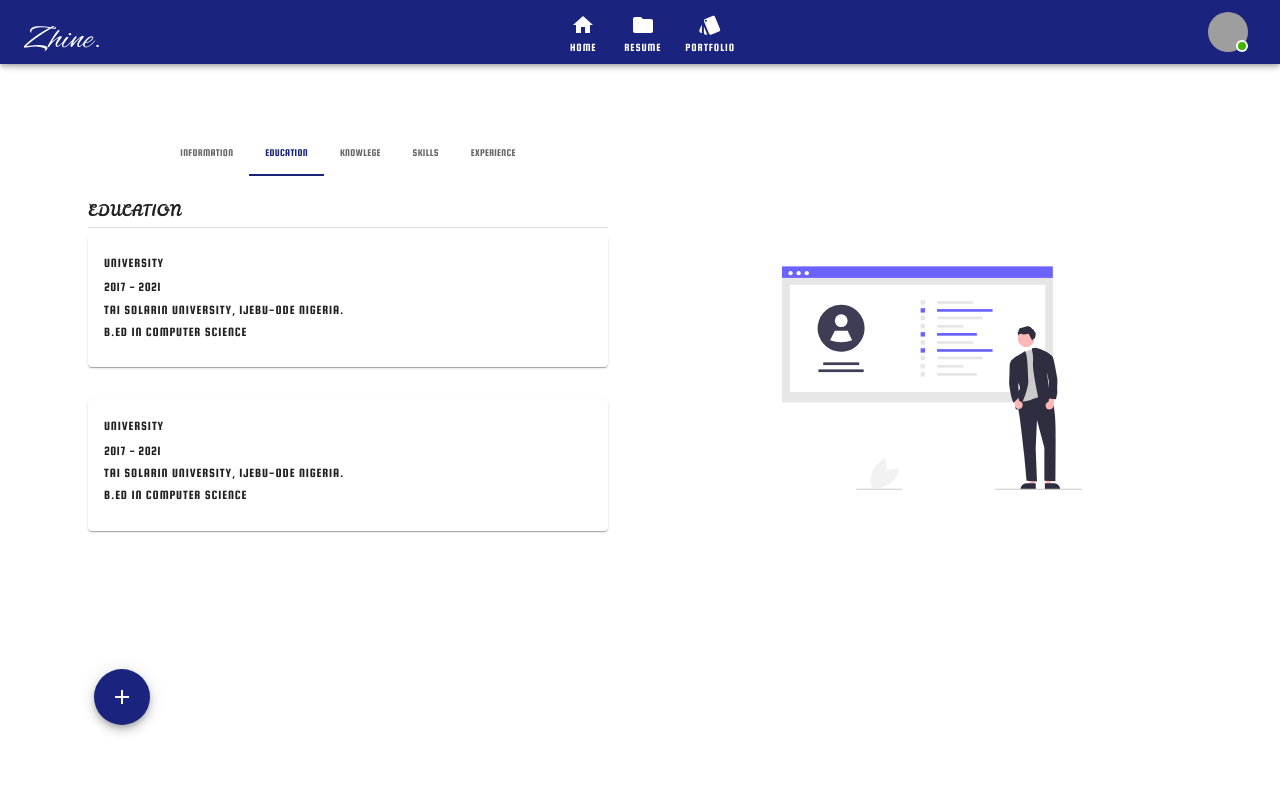
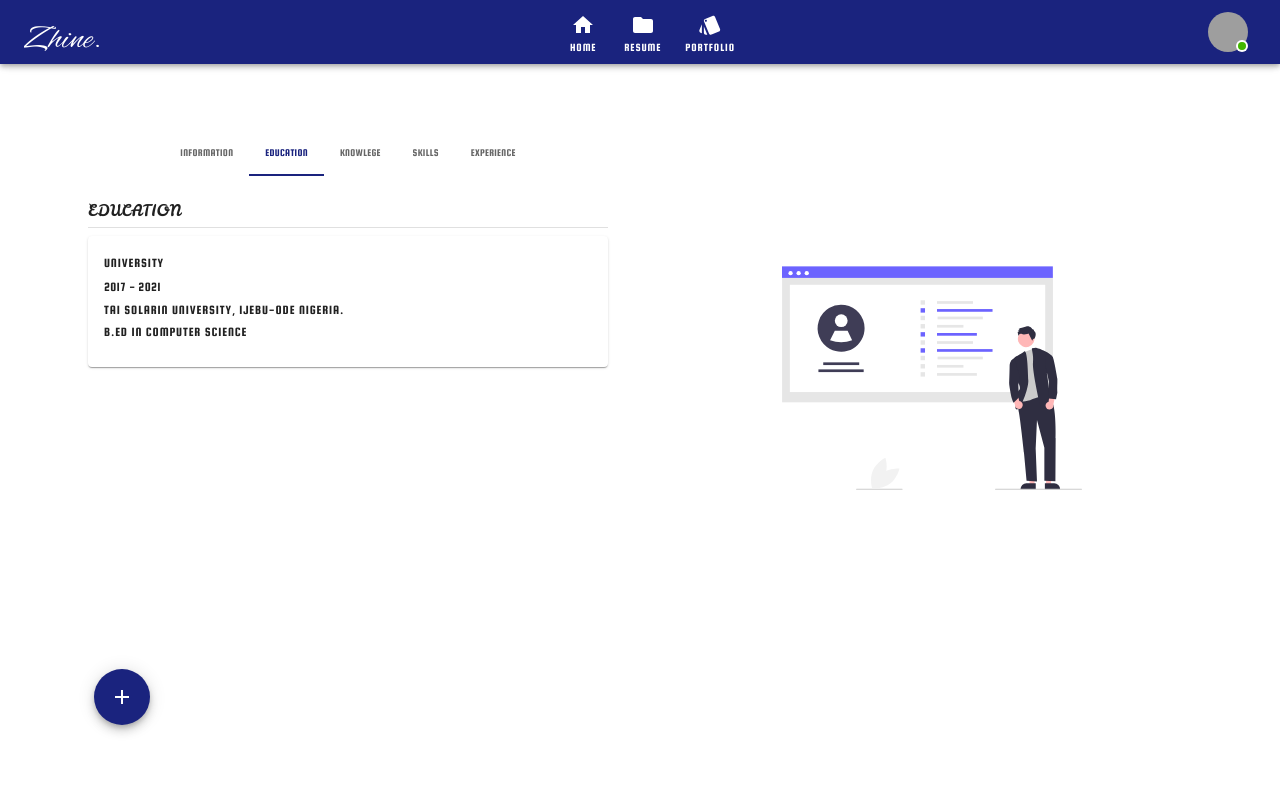
Before and after one commit to Holuwashina/portfolio, a Next.js app: page /resume in a window 1280 px wide. Both pictures are taken after a click on the tab "EDUCATION". Shown: the top 800 px of the page. Built offline with nearby package versions, Linux system fonts and the light colour scheme; grey boxes are pictures that could not be loaded.

Commit message:
Coding Night...

```diff
--- a/components/EducationWidget.js
+++ b/components/EducationWidget.js
@@ -24,28 +24,7 @@ const EduData = [
                 text: "B.Ed in Computer Science"
             },
         ]
-    },
-    {
-        id: 2,
-        contents: [
-            {
-                css: "subtitle1",
-                text: "University"
-            },
-            {
-                css: "caption",
-                text: "2017 - 2021"
-            },
-            {
-                css: "subtitle1",
-                text: "Tai Solarin University, Ijebu-Ode Nigeria."
-            },
-            {
-                css: "subtitle1",
-                text: "B.Ed in Computer Science"
-            },
-        ]
-    },
+    }
 ]
 
 
```
